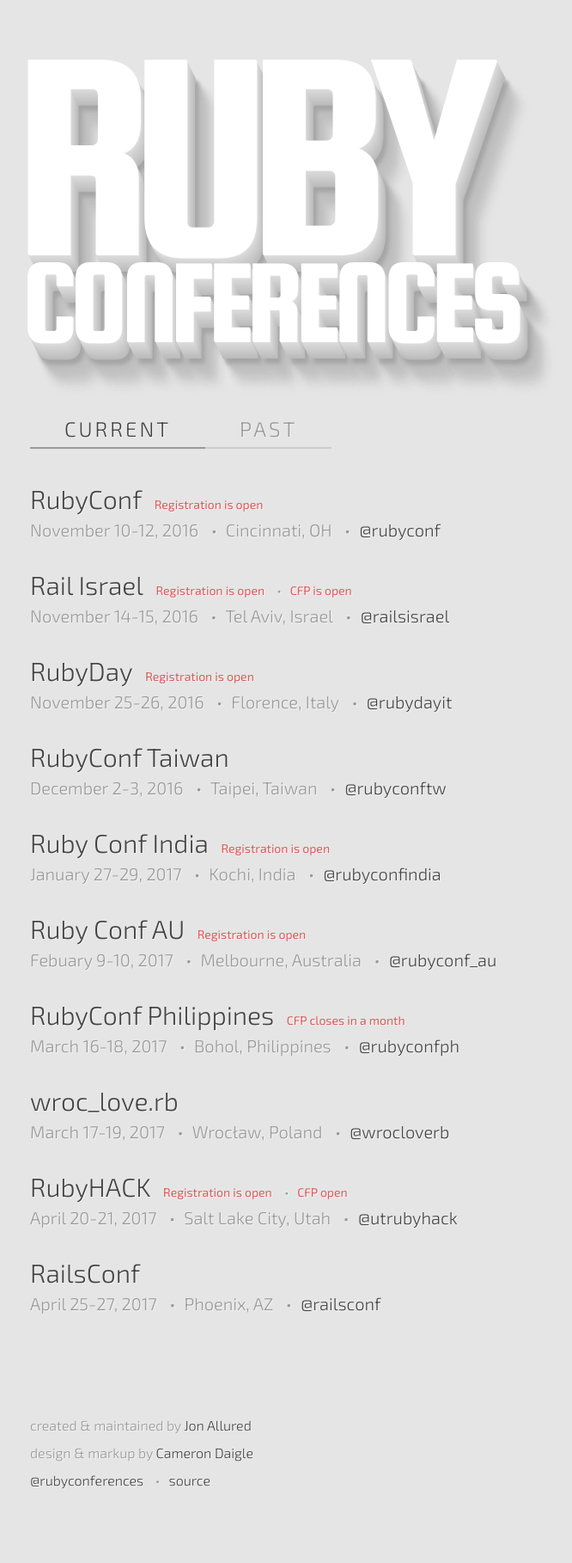
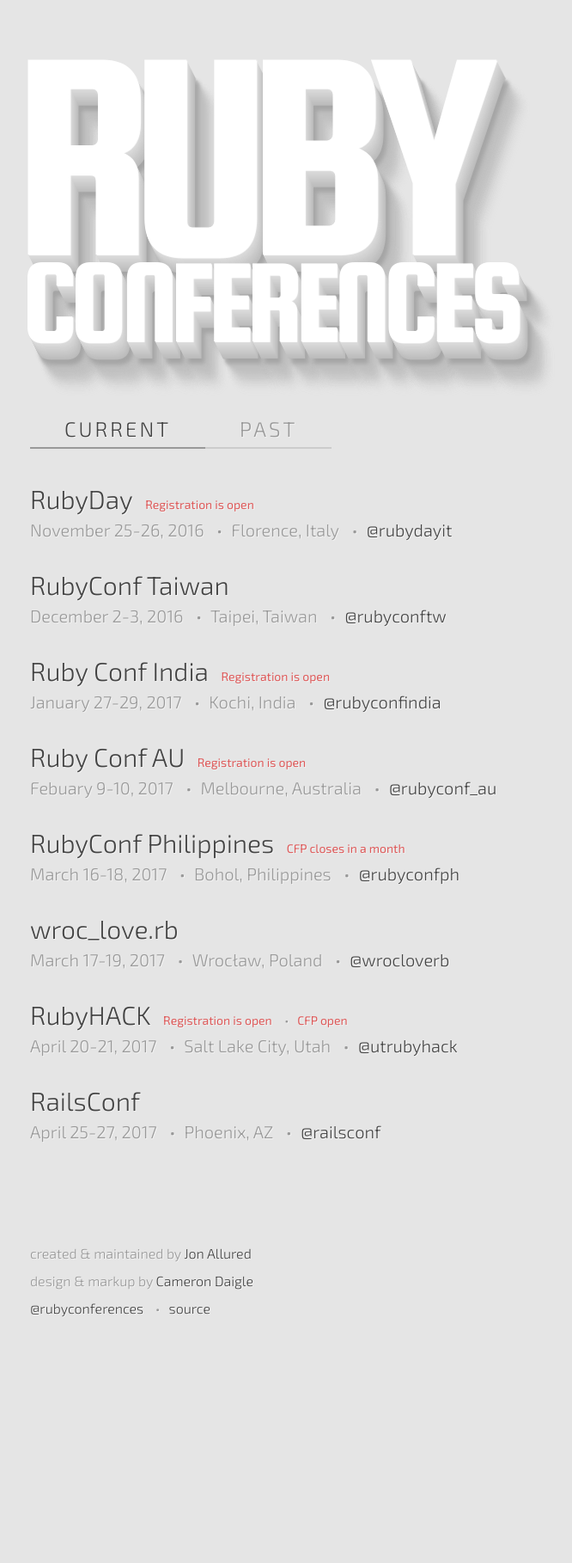
Before and after one commit to ruby-conferences/ruby-conferences.github.io, a Jekyll site: the page built from index.html, in a window 1280 px wide. Shown: the whole page at 86% size, without its empty margins (205-871 px from the left). Built offline with Jekyll 4.4.1, drawn with Linux system fonts in a browser that asks for light colours; after the commit the page ends 1618 px from its top, so only the background shows below that.

Commit message:
Move RubyConf and Rails Israel to the past

```diff
--- a/_data/current.yml
+++ b/_data/current.yml
@@ -1,20 +1,3 @@
-- name: RubyConf
-  location: Cincinnati, OH
-  dates: "November 10-12, 2016"
-  url: http://rubyconf.org/
-  twitter: rubyconf
-  reg_phrase: Registration is open
-  cfp_phrase: CFP closes
-  cfp_date: "September 7, 2016"
-
-- name: Rail Israel
-  location: Tel Aviv, Israel
-  dates: "November 14-15, 2016"
-  url: https://railsisrael2016.events.co.il
-  twitter: railsisrael
-  reg_phrase: Registration is open
-  cfp_phrase: CFP is open
-
 - name: RubyDay
   location: Florence, Italy
   dates: "November 25-26, 2016"
--- a/_data/past.yml
+++ b/_data/past.yml
@@ -814,3 +814,15 @@
   dates: "October 28, 2016"
   url: http://keeprubyweird.com/
   twitter: keeprubyweird
+
+- name: RubyConf
+  location: Cincinnati, OH
+  dates: "November 10-12, 2016"
+  url: http://rubyconf.org/
+  twitter: rubyconf
+
+- name: Rail Israel
+  location: Tel Aviv, Israel
+  dates: "November 14-15, 2016"
+  url: https://railsisrael2016.events.co.il
+  twitter: railsisrael
```
